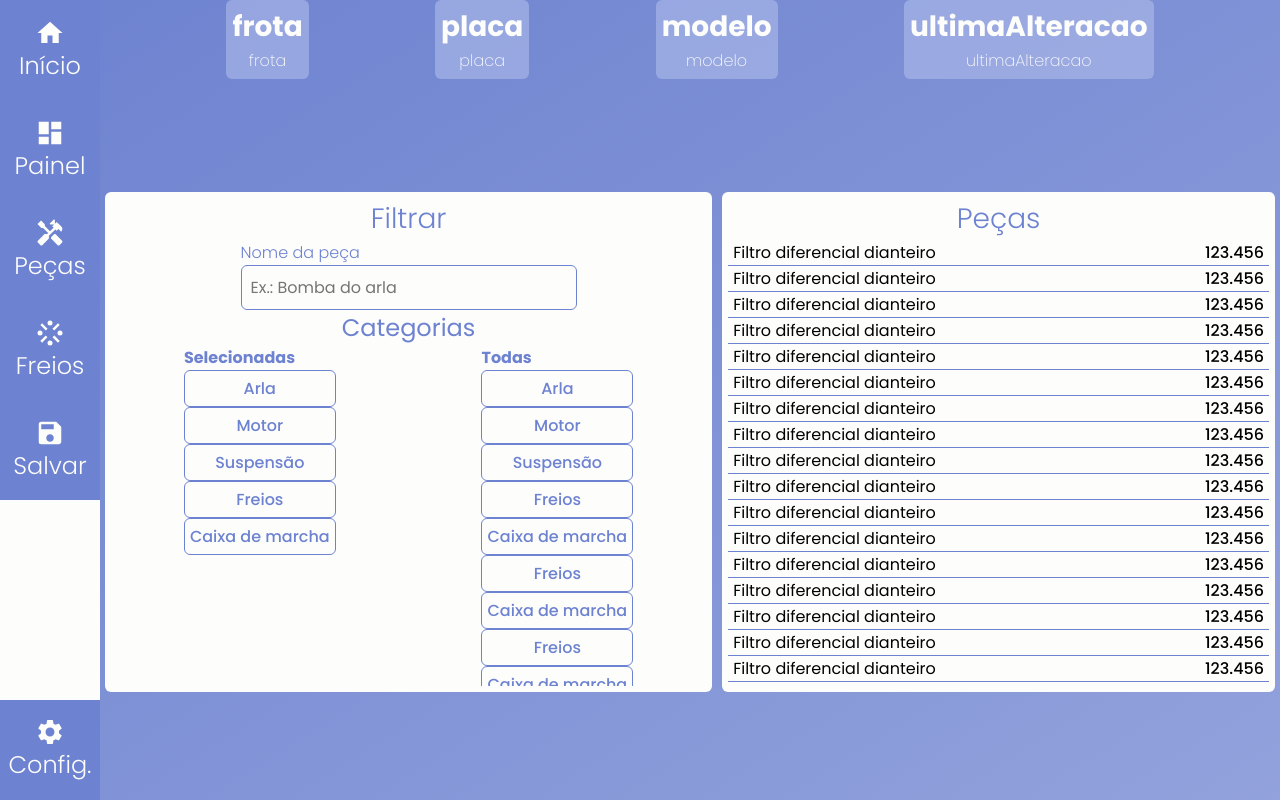
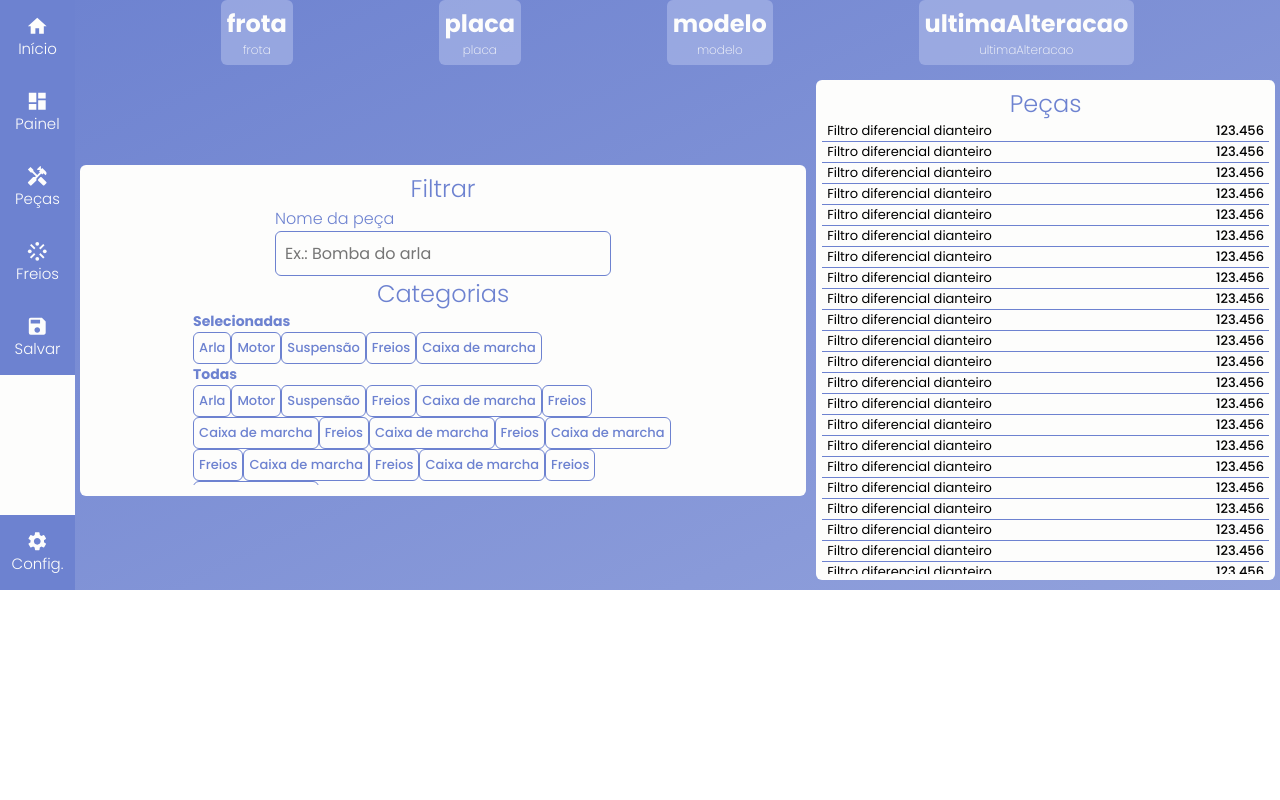
Before and after one commit to cauapdebiasi/truck-management, a React (Vite) app: page /parts in a window 1280 px wide. Built offline with nearby package versions, Linux system fonts and the light colour scheme.

Commit message:
feat: added custom scrollbar

```diff
--- a/electron/main/index.ts
+++ b/electron/main/index.ts
@@ -23,6 +23,8 @@ const url = `http://${process.env['VITE_DEV_SERVER_HOST']}:${process.env['VITE_D
 async function createWindow() {
   win = new BrowserWindow({
     title: 'Baggeto trucks',
+    minWidth: 500,
+    minHeight: 400,
     webPreferences: {
       preload: splash,
       nodeIntegration: true,
--- a/package.json
+++ b/package.json
@@ -18,6 +18,7 @@
   },
   "dependencies": {
     "electron-store": "^8.0.1",
+    "npm": "^8.15.0",
     "react-icons": "^4.4.0",
     "react-router-dom": "^6.3.0"
   },
--- a/src/App.tsx
+++ b/src/App.tsx
@@ -4,7 +4,7 @@ import Base from "@/screens/Base"
 const App: React.FC = () => {
   return (
     <BrowserRouter>
-        <Base />
+      <Base />
     </BrowserRouter>
   )
 }
--- a/src/assets/styles/abstract/constraints.scss
+++ b/src/assets/styles/abstract/constraints.scss
@@ -4,9 +4,9 @@ $maxFullscreenWidth: 99.99vw;
 
 //Side Panel variables
 $panelMaxHeight: $maxFullscreenHeight;
-$sidePanelWidth: 100px;
+$sidePanelWidth: 75px;
 $panelButtonIconSize: calc(($sidePanelWidth * 30) / 100);
-$panelButtonTextSize: 24px;
+$panelButtonTextSize: calc(($sidePanelWidth * 20) / 100);
 
 //Home screen variables
 $homeMaxHeight: $maxFullscreenHeight;
@@ -25,20 +25,20 @@ $inputLabelFontSize: 16px;
 //Details card variables
 $cardBorderRadius: 6px;
 $cardPadding: 6px;
-$nameFontSize: 16px;
-$valueFontSize: 28px;
+$nameFontSize: 12px;
+$valueFontSize: 24px;
 
 //Parts list variables
 $partsListPadding: 6px;
 $partsListBorderRadius: 6px;
-$partsListTitleFontSize: 28px;
-$partsListMinWidth: 400px;
+$partsListTitleFontSize: 24px;
+$partsListMinWidth: 300px;
 
 //List item variables
-$listItemNameFontSize: 16px;
-$listItemValueFontSize: 16px;
+$listItemNameFontSize: 13px;
+$listItemValueFontSize: 13px;
 $lisItemActionBorderRadius: 6px;
-$listItemActionFontSize: 24px;
+$listItemActionFontSize: 22px;
 
 //Dashboard screen variables
 $dashboardMaxHeight: $maxFullscreenHeight;
@@ -51,12 +51,12 @@ $partsContentMaxHeight: 500px;
 $partsGridGap: 5px;
 
 //Category selector variables
-$categorySelectorTitleFontSize: 16px;
+$categorySelectorTitleFontSize: 14px;
 
 //Category button variables
 $categoryButtonBorderRadius: 6px;
 $categoryButtonPadding: 5px;
-$categoryButtonFontSize: 16px;
+$categoryButtonFontSize: 13px;
 
 //Parts filter variables
 $partsFilterFormBottomPadding: 5px;
--- a/src/assets/styles/components/CategorySelector.module.scss
+++ b/src/assets/styles/components/CategorySelector.module.scss
@@ -3,11 +3,10 @@
 
 .categorySelector {
 
-  display: flex;
-  flex-wrap: wrap;
-  flex-grow: 1;
   width: 100%;
+  max-width: 500px;
   justify-content: space-around;
+
 
   .container {
 
@@ -18,5 +17,10 @@
       color: $primary-inverted;
       font-size: $categorySelectorTitleFontSize;
     }
+
+    .categories {
+      max-height: 100px;
+      overflow-y: scroll;
+    }
   }
 }
--- a/src/assets/styles/components/PartsFilter.module.scss
+++ b/src/assets/styles/components/PartsFilter.module.scss
@@ -26,14 +26,8 @@
     align-items: center;
     flex-direction: column;
     width: 100%;
-    overflow-y: scroll;
     padding-bottom: $partsFilterFormBottomPadding;
 
-    .subTitle {
-      color: $primary-inverted;
-      font-weight: 400;
-      text-align: center;
-    }
     div {
       p {
         color: $primary-inverted
--- /dev/null
+++ b/src/assets/styles/global.scss
@@ -0,0 +1,47 @@
+@import './abstract/colors.scss';
+
+* {
+  margin: 0;
+  padding: 0;
+  box-sizing: border-box;
+}
+
+body {
+  margin: 0;
+  padding: 0;
+  width: 100vw;
+  height: 100vh;
+  overflow: hidden;
+}
+
+body, input, button, textarea {
+  font-family: 'Poppins',-apple-system, BlinkMacSystemFont, 'Segoe UI', 'Roboto', 'Oxygen',
+    'Ubuntu', 'Cantarell', 'Fira Sans', 'Droid Sans', 'Helvetica Neue',
+    sans-serif;
+  -webkit-font-smoothing: antialiased;
+  -moz-osx-font-smoothing: grayscale;
+}
+code {
+  font-family: 'Poppins',source-code-pro, Menlo, Monaco, Consolas, 'Courier New',
+    monospace;
+}
+
+#root {
+  width: 100vw;
+  height: 100vh;
+  overflow: hidden;
+}
+
+::-webkit-scrollbar {
+  width: 10px;
+}
+
+::-webkit-scrollbar-track {
+  background: #ffffff;
+}
+
+::-webkit-scrollbar-thumb {
+  background-color: $primary-inverted;
+  border-radius: 10px;
+  border: 3px solid #ffffff;
+}
--- a/src/assets/styles/index.css
+++ b/src/assets/styles/index.css
@@ -1,33 +1 @@
 @import url("./../fonts/Poppins/Poppins.css");
-
-* {
-  margin: 0;
-  padding: 0;
-  box-sizing: border-box;
-}
-
-body {
-  margin: 0;
-  padding: 0;
-  width: 100vw;
-  height: 100vh;
-  overflow: hidden;
-}
-
-body, input, button, textarea {
-  font-family: 'Poppins',-apple-system, BlinkMacSystemFont, 'Segoe UI', 'Roboto', 'Oxygen',
-    'Ubuntu', 'Cantarell', 'Fira Sans', 'Droid Sans', 'Helvetica Neue',
-    sans-serif;
-  -webkit-font-smoothing: antialiased;
-  -moz-osx-font-smoothing: grayscale;
-}
-code {
-  font-family: 'Poppins',source-code-pro, Menlo, Monaco, Consolas, 'Courier New',
-    monospace;
-}
-
-#root {
-  width: 100vw;
-  height: 100vh;
-  overflow: hidden;
-}
--- a/src/components/CategorySelector.tsx
+++ b/src/components/CategorySelector.tsx
@@ -6,14 +6,18 @@ const CategorySelector: React.FC = () => {
     <div className={styles.categorySelector}>
       <div className={styles.container}>
         <h2 className={styles.title}>Selecionadas</h2>
+        <div className={styles.categories}>
           <CategoryButton name="Arla" />
           <CategoryButton name="Motor" />
           <CategoryButton name="Suspensão" />
           <CategoryButton name="Freios" />
           <CategoryButton name="Caixa de marcha" />
         </div>
+
+      </div>
       <div className={styles.container}>
         <h2 className={styles.title}>Todas</h2>
+        <div className={styles.categories}>
           <CategoryButton name="Arla" />
           <CategoryButton name="Motor" />
           <CategoryButton name="Suspensão" />
@@ -32,6 +36,8 @@ const CategorySelector: React.FC = () => {
           <CategoryButton name="Freios" />
           <CategoryButton name="Caixa de marcha" />
         </div>
+
+      </div>
     </div>
   )
 }
--- a/src/components/PartsFilter.tsx
+++ b/src/components/PartsFilter.tsx
@@ -8,9 +8,9 @@ const PartsFilter: React.FC = () => {
       <h1 className={styles.title}>Filtrar</h1>
       <div className={styles.form}>
         <div>
-          <TextInput type="text" name="filter" id="filter" placeholder="Ex.: Bomba do arla" label="Nome da peça"/>
+          <TextInput type="text" name="filter" id="filter" placeholder="Ex.: Bomba do arla" label="Nome da peça" />
         </div>
-        <h2 className={styles.subTitle}>Categorias</h2>
+        <h2 className={styles.title}>Categorias</h2>
         <CategorySelector />
       </div>
     </div>
--- a/vite.config.ts
+++ b/vite.config.ts
@@ -10,6 +10,13 @@ rmSync(join(__dirname, 'dist'), { recursive: true, force: true }) // v14.14.0
 
 // https://vitejs.dev/config/
 export default defineConfig({
+  css: {
+    preprocessorOptions: {
+      scss: {
+        additionalData: `@import "styles/global.scss";`,
+      }
+    }
+  },
   resolve: {
     alias: {
       '@': join(__dirname, 'src'),
```
Lines whose indentation alone changed are shown as unchanged.
